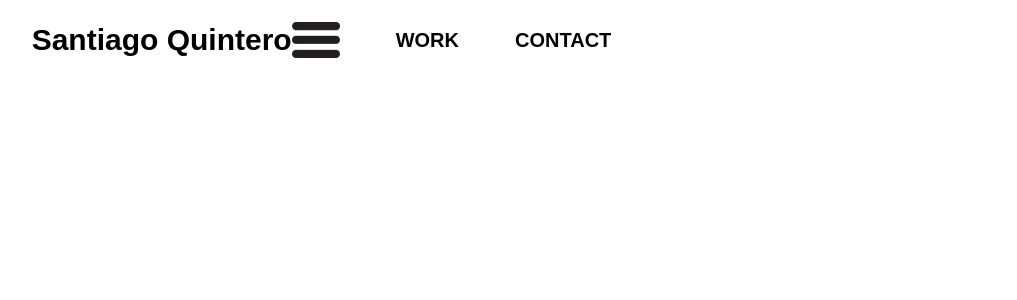
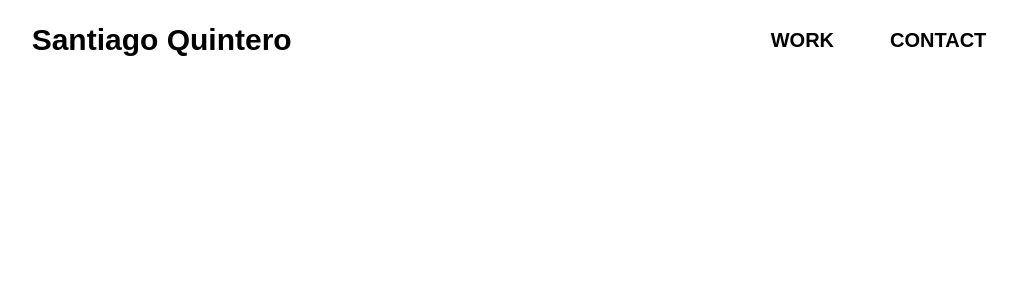
Before and after one commit to danielsantiago1230/React-portfolio, a React (Create React App) app in the folder my-portfolio/: page / in a window 1280 px wide. Shown: the top 300 px of the page, without its empty margins (75-1092 px from the left). Built offline with nearby package versions, Linux system fonts and the light colour scheme.

Commit message:
added funtionality to button burguer

```diff
--- a/my-portfolio/src/App.jsx
+++ b/my-portfolio/src/App.jsx
@@ -1,6 +1,6 @@
 import TopNav from "./components/TopNav";
 
-function App() {
+const App = () => {
   return (
     <div className="">
       <TopNav />
--- a/my-portfolio/src/components/TopNav.jsx
+++ b/my-portfolio/src/components/TopNav.jsx
@@ -1,19 +1,26 @@
 import burguer from '../public/burguer.png'
-function TopNav() {
+import React,{useState} from "react"
+const TopNav = () => {
+const [active,setActive] =useState(true)
+
   return (
     <div className="text-3xl font-bold font-montserrat">
-      <header className="bg-white absolute flex justify-center h-20 xl:24 w-full">
-        <nav className="h-full w-5/6 flex flex-row items-center border-b-1 border-black">
-          <h2>Santiago Quintero</h2>
-          <img src={burguer} alt="menu-burguer" className="w-12"/>
-            <ul className="hidden lg:flex fex-row mx-12 xl:mx-14">
-              <li className="font-montserrat font-extrabold text-xl mr-12 xl:mr-14">
-                WORK
-              </li>
-              <li className="font-montserrat font-extrabold text-xl mr-12 xl:mr-14">
-                CONTACT
-              </li>
-            </ul>
+      <header className="bg-white absolute flex items-center justify-center h-20 xl:24 w-full">
+        <nav className="h-full w-5/6 flex flex-row items-center lg:justify-between border-b-1 border-black">
+          <button>
+            <h2 className="hidden lg:flex font-grotesk font-extrabold">Santiago Quintero</h2>
+          </button>
+          <button onClick={() => setActive(s => !s) }>
+            <img src={burguer} alt="menu-burguer" className="w-12 flex lg:hidden"/>
+          </button>
+          <ul className={`lg:flex fex-row ml-12 lg:ml-0 lg:mx-12 xl:mx-14 ${active ? 'hidden' : 'flex'}`}>
+            <li className="font-grotesk font-extrabold text-xl mr-12 xl:mr-14">
+              WORK
+            </li>
+            <li className="font-grotesk font-extrabold text-xl lg:mr-12 xl:mr-14">
+              CONTACT
+            </li>
+          </ul>
         </nav>
       </header>
     </div>
```
